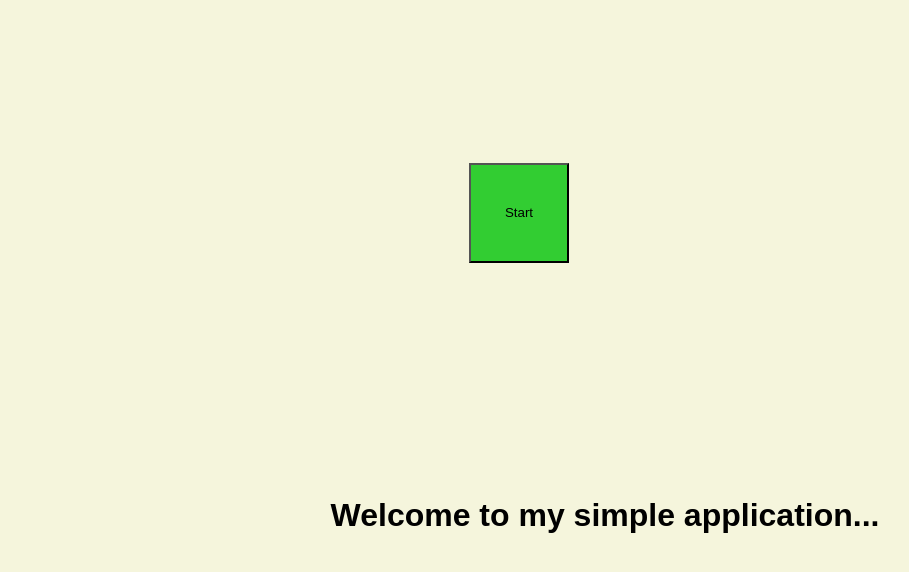
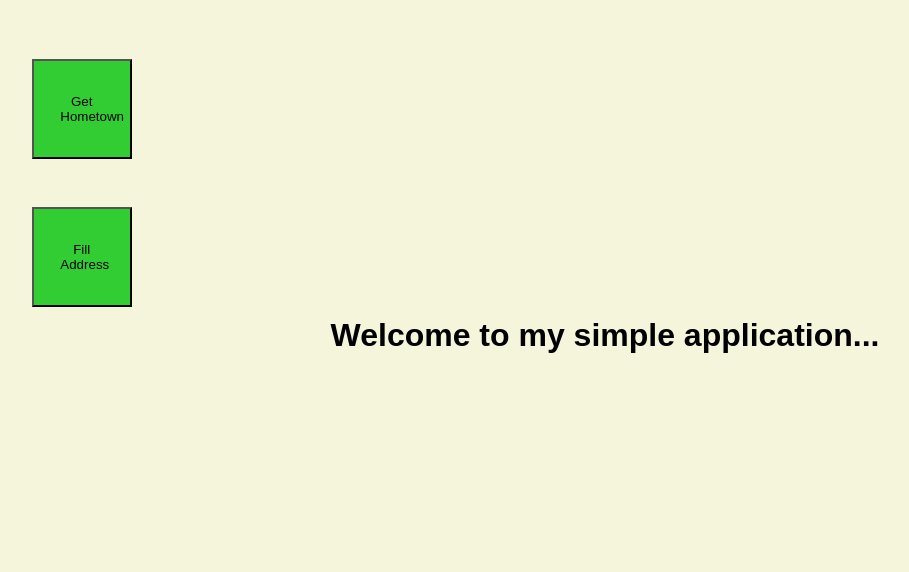
Before and after one commit to tranvietphuoc/PrettyTown, a Flask app: page / in a window 1280 px wide. Shown: the top 572 px of the page, without its empty margins (35-944 px from the left). Run offline with Flask 2, Linux system fonts and the light colour scheme; parts of the project's set-up code (start-up, migrations or seed data) failed here and were passed over.

Commit message:
add a function

```diff
--- a/pretty/__init__.py
+++ b/pretty/__init__.py
@@ -69,13 +69,35 @@ def gettown():
                     f'There is an error occured! {error} The address is invalid at line {i+1} of Sheets!')
                 continue
             except IndexError as error:
-                messages.append(f'OK, complete!')
+                messages.append(f'OK, completed!')
 
         for message in messages:
             flash(message)
         return render_template('success.html')
 
 
+@app.route('/fillAddress', methods=['GET', 'POST'])
+def fillAddress():
+    if request.method == 'POST':
+        messages = list()
+        wks = gc.open('Test').get_worksheet(1)
+        origins = wks.col_values(4)
+        destinations = wks.col_values(5)
+        print(origins[158])
+        for i in range(1, len(destinations)):
+            try:
+                if origins[i] == "":
+                    wks.update_cell(i+1, 4, destinations[i-1])
+                else:
+                    continue
+            except IndexError as error:
+                messages.append(f'OK, completed!')
+
+        for message in messages:
+            flash(message)
+    return render_template('fillSuccess.html')
+
+
 if __name__ == '__main__':
     port = int(os.environ.gePt('PORT', 5000))
     app.run(host='0.0.0.0', port=port, debug=True)
--- a/pretty/static/main.css
+++ b/pretty/static/main.css
@@ -18,16 +18,16 @@ p > .error {
     font-style: oblique;
 }
 button {
-    margin: 5em;
+    margin: 2em;
     padding: 2em;
     box-shadow: 1px;
 }
 
 form {
 
-    width: 900px;
-    height: 300px;
+    width: 100px;
+    height: 100px;
     text-align: center;
-    padding: 5em;
+    padding: 1em;
     margin: 1em;
 }
--- a/pretty/templates/home.html
+++ b/pretty/templates/home.html
@@ -2,7 +2,10 @@
 {% block title %}Homepage{% endblock %}
 {% block content %}
     <form action="{{ url_for('gettown') }}" method="POST">
-        <button type="submit" style="width: 100px; height: 100px; background-color:limegreen;">Start</button>
+        <button type="submit" style="width: 100px; height: 100px; background-color:limegreen;">Get Hometown</button>
+    </form>
+    <form action="{{ url_for('fillAddress') }}" method="POST">
+        <button type="submit" style="width: 100px; height: 100px; background-color:#32cd32;">Fill Address</button>
     </form>
     <h1>Welcome to my simple application...</h1>
 {% endblock %}
```
Also changed, not shown: pretty/templates/fillSuccess.html (added, +15 -0 lines).
